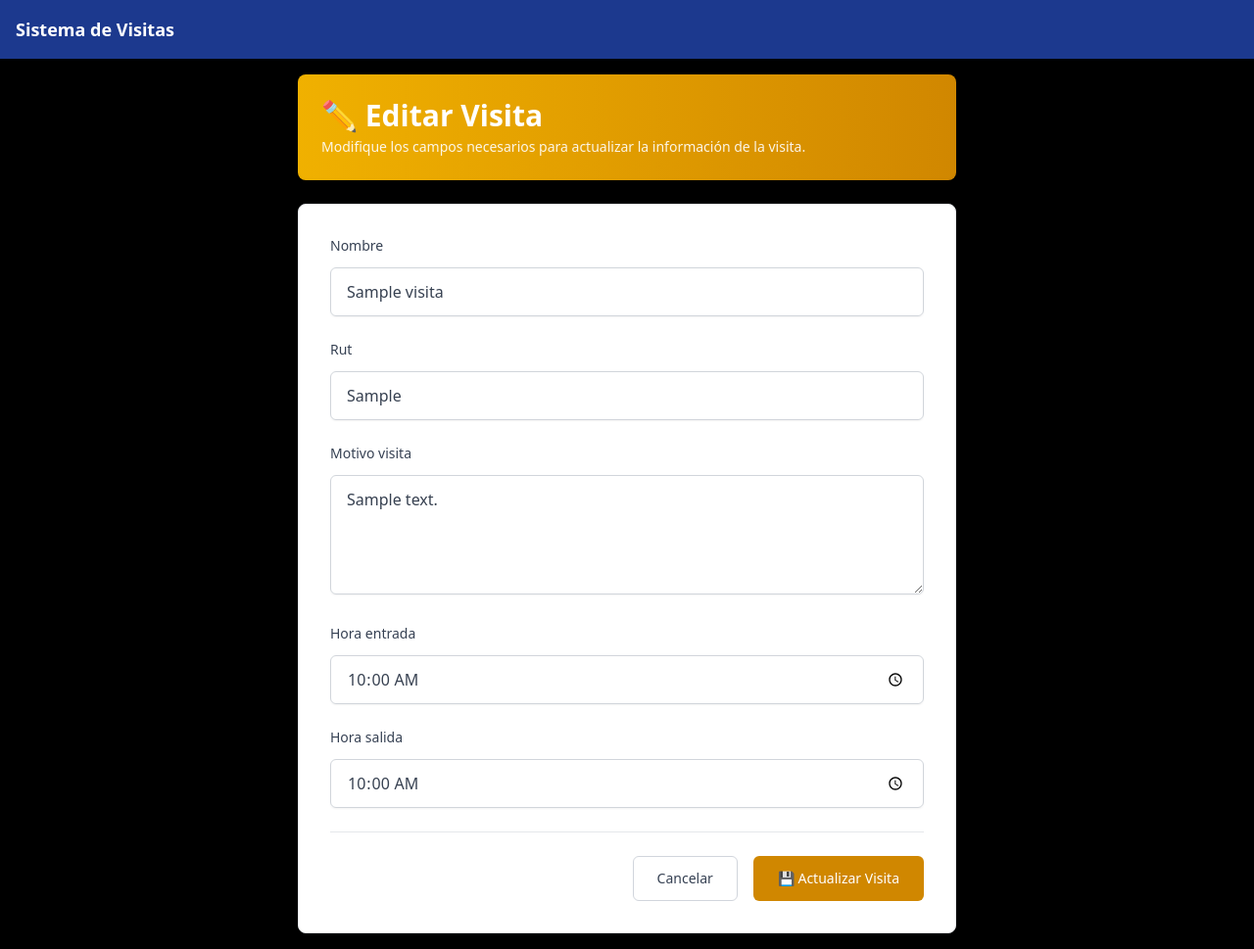
After one commit to Techmo404/backend-Prueba1, a Django app: page /visitas/editar/1/ in a window 1280 px wide. The commit adds this page. Shown: the whole page at 98% size. Run offline with Django 5.2, Linux system fonts and the light colour scheme; tables that the repository leaves empty hold one stand-in row (values such as "Sample post").

Commit message:
feat:actualizacion

```diff
--- a/Sistema_Visitas/settings.py
+++ b/Sistema_Visitas/settings.py
@@ -29,10 +29,7 @@ SECRET_KEY = 'django-insecure-=b=b!#+f$*y3owxcizdhzdqn!+za7f!3knkd=+2505*#ilv^0)
 # SECURITY WARNING: don't run with debug turned on in production!
 DEBUG = True
 
-ALLOWED_HOSTS = [
-    '.herokuapp.com',
-    '127.0.0.1'
-]
+ALLOWED_HOSTS = []
 
 STATIC_URL = '/static'
 STATIC_ROOT = BASE_DIR/ 'public'
--- a/visitas/models.py
+++ b/visitas/models.py
@@ -2,6 +2,7 @@ from django.db import models
 from datetime import date
 
 # Create your models here.
+
 
 # modelo de visita con sus caracteristicas
 class Visita(models.Model):
--- /dev/null
+++ b/visitas/templates/editar_visita.html
@@ -0,0 +1,92 @@
+{% extends 'base.html' %}
+
+{% block title %}Editar Visita{% endblock %}
+
+{% block content %}
+  <div class="max-w-2xl mx-auto">
+    <!-- Encabezado -->
+    <div class="bg-gradient-to-r from-yellow-500 to-yellow-600 text-white mb-6 p-6 rounded-lg shadow-md">
+      <h1 class="text-3xl font-bold mb-1">✏️ Editar Visita</h1>
+      <p class="text-sm opacity-90">
+        Modifique los campos necesarios para actualizar la información de la visita.
+      </p>
+    </div>
+
+    <!-- Mensaje de error global -->
+    {% if form.non_field_errors %}
+      <div class="bg-red-100 border border-red-400 text-red-700 px-4 py-3 rounded mb-4">
+        {{ form.non_field_errors }}
+      </div>
+    {% endif %}
+
+    <!-- Formulario -->
+    <form method="post" class="bg-white p-8 rounded-lg shadow-lg border border-gray-200 space-y-6">
+      {% csrf_token %}
+
+      {% for field in form %}
+        <div>
+          <label for="{{ field.id_for_label }}" class="block text-sm font-medium text-gray-700 mb-2">
+            {{ field.label }}
+          </label>
+          {{ field }}
+          {% if field.errors %}
+            <div class="mt-2 text-sm text-red-600">{{ field.errors }}</div>
+          {% endif %}
+        </div>
+      {% endfor %}
+
+      <!-- Botones -->
+      <div class="flex justify-end space-x-4 pt-6 border-t border-gray-200">
+        <a href="{% url 'lista_visitas' %}"
+           class="hover:scale-105 transition-all inline-flex items-center px-6 py-3 border border-gray-300 text-sm font-medium rounded-md text-gray-700 bg-white hover:bg-gray-50">
+          Cancelar
+        </a>
+        <button type="submit"
+                class="hover:scale-105 transition-all inline-flex items-center px-6 py-3 border border-transparent text-sm font-medium rounded-md text-white bg-yellow-600 hover:bg-yellow-700">
+          💾 Actualizar Visita
+        </button>
+      </div>
+    </form>
+  </div>
+
+  <style>
+    input,
+    textarea,
+    select {
+      width: 100%;
+      padding: 0.75rem 1rem;
+      border: 1px solid #d1d5db;
+      border-radius: 0.375rem;
+      box-shadow: 0 1px 2px 0 rgba(0, 0, 0, 0.05);
+      color: #374151;
+      transition: all 0.2s ease-in-out;
+    }
+
+    input::placeholder,
+    textarea::placeholder {
+      color: #9ca3af;
+    }
+
+    input:focus,
+    textarea:focus,
+    select:focus {
+      outline: none;
+      border-color: #eab308;
+      box-shadow: 0 0 0 2px rgba(234, 179, 8, 0.2);
+    }
+
+    textarea {
+      resize: vertical;
+      min-height: 100px;
+    }
+
+    input:invalid {
+      border-color: #fca5a5;
+    }
+
+    input:invalid:focus {
+      border-color: #ef4444;
+      box-shadow: 0 0 0 2px rgba(239, 68, 68, 0.2);
+    }
+  </style>
+{% endblock %}
--- a/visitas/templates/nueva_visita.html
+++ b/visitas/templates/nueva_visita.html
@@ -1,4 +1,4 @@
-{% extends 'visitas/base.html' %}
+{% extends 'base.html' %}
 
 {% block title %}Nueva Visita{% endblock %}
 
--- a/visitas/urls.py
+++ b/visitas/urls.py
@@ -5,4 +5,6 @@ urlpatterns = [
     path("", views.lista_visitas, name="lista_visitas"),
     path("nueva/", views.nueva_visita, name="nueva_visita"),
     path("eliminar/<int:visita_id>/", views.eliminar_visita, name="eliminar_visita"),
+    path('detalle/<int:visita_id>/', views.detalle_visita, name='detalle_visita'),
+    path('visitas/editar/<int:id>/', views.editar_visita, name='editar_visita')
 ]
--- a/visitas/views.py
+++ b/visitas/views.py
@@ -2,6 +2,7 @@ from django.shortcuts import render, redirect, get_object_or_404
 from .models import Visita
 from .forms import VisitaForm
 from datetime import date
+from django.contrib import messages
 # Obtiene los datos de visitas y lo renderiza en la variable visitas
 def lista_visitas(request):
     visitas = Visita.objects.all()
@@ -16,9 +17,36 @@ def nueva_visita(request):
     else:
         form = VisitaForm()
     return render(request, 'nueva_visita.html', {'form': form})
+
 #Busca si el id es valido y elimina una visita
 def eliminar_visita(request, visita_id):
     visita = get_object_or_404(Visita, id=visita_id)
     if request.method == "POST":
         visita.delete()
     return redirect('lista_visitas')
+
+def detalle_visita(request, visita_id):
+    visita = get_object_or_404(Visita, pk=visita_id)
+    return render(request, 'detalle_visita.html', {'visita': visita})
+
+
+def editar_visita(request, id):
+    # Obtener la visita o devolver 404 si no existe
+    visita = get_object_or_404(Visita, id=id)
+
+    if request.method == 'POST':
+        form = VisitaForm(request.POST, instance=visita)
+        if form.is_valid():
+            form.save()
+            messages.success(request, "✅ La visita se actualizó correctamente.")
+            return redirect('lista_visitas')
+        else:
+            messages.error(request, "❌ Hubo un error al actualizar la visita. Revisa los campos e inténtalo nuevamente.")
+    else:
+        form = VisitaForm(instance=visita)
+
+    # Enviar el formulario y el objeto visita al template
+    return render(request, 'editar_visita.html', {
+        'form': form,
+        'visita': visita
+    })
```
Also changed, not shown: visitas/admin.py (+34 -12 lines), visitas/templates/detalle_visita.html (added, +22 -0 lines), visitas/templates/lista_visitas.html (+7 -1 lines), visitas/forms.py (line endings or trailing spaces).
